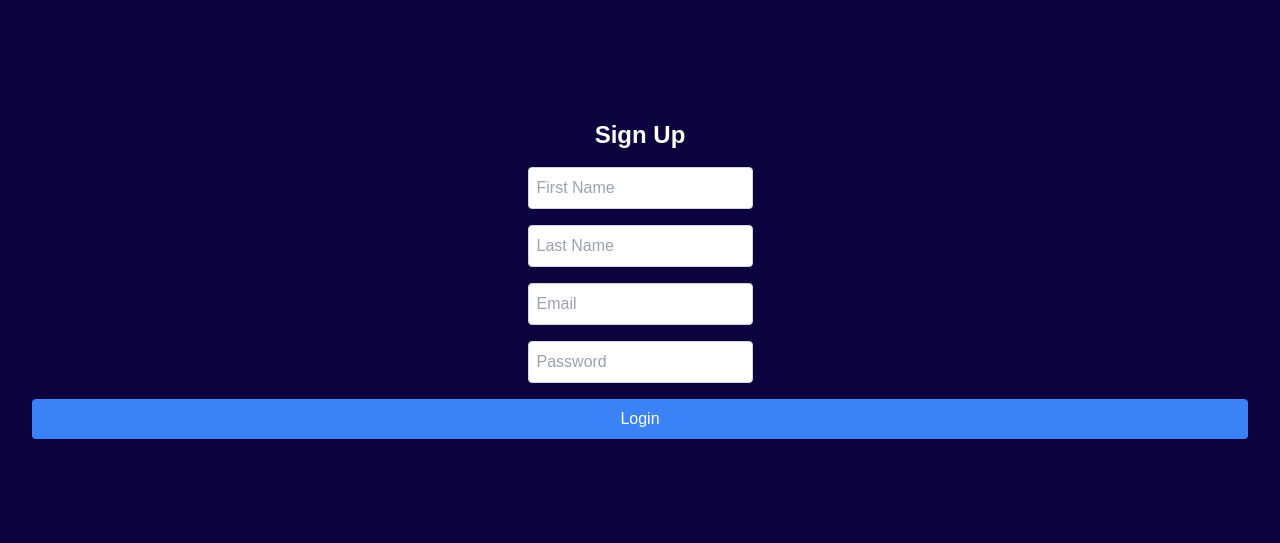
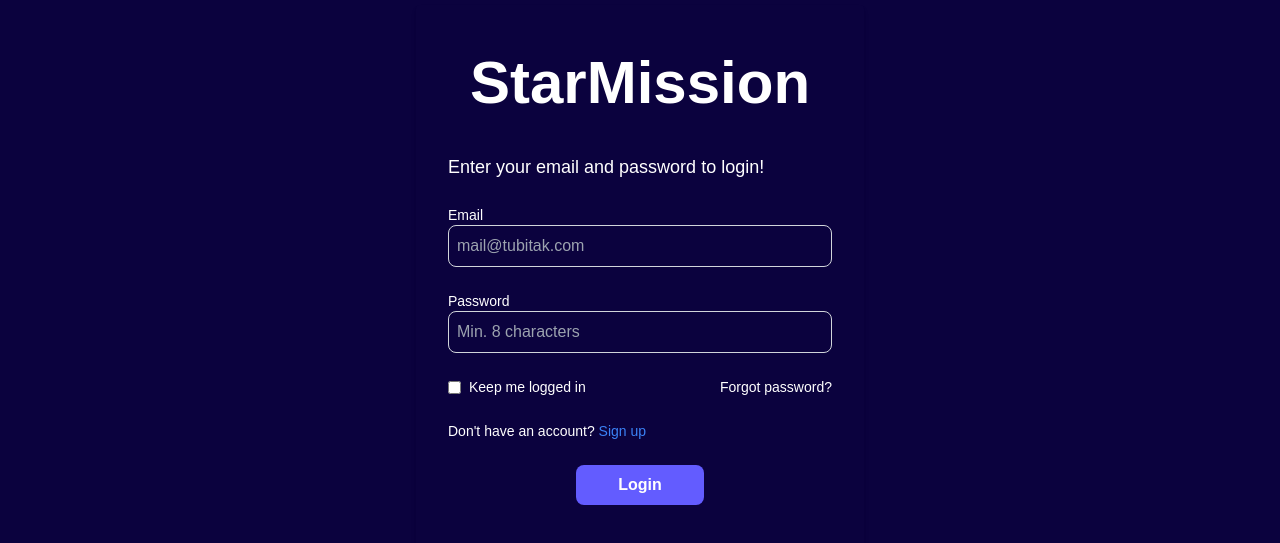
Before and after one commit to GokalpGokdogan/StarMission, a React (Create React App) app: page / in a window 1280 px wide. Shown: the part 121-664 px from the top of the page. Built offline with nearby package versions, Linux system fonts and the light colour scheme.

Commit message:
sign up page created

```diff
--- a/package.json
+++ b/package.json
@@ -7,7 +7,9 @@
     "@testing-library/react": "^13.0.0",
     "@testing-library/user-event": "^13.2.1",
     "react": "^18.2.0",
+    "react-country-state-city": "^1.1.0",
     "react-dom": "^18.2.0",
+    "react-router-dom": "^6.22.3",
     "react-scripts": "5.0.1",
     "web-vitals": "^2.1.0"
   },
--- a/src/App.js
+++ b/src/App.js
@@ -1,13 +1,19 @@
 import logo from './logo.svg';
 import Login from './screens/Login';
 import SignUp from "./screens/SignUp";
+import {BrowserRouter, Routes, Route} from "react-router-dom";
 
 function App() {
   return (
-    <div className='bg-main-bg h-screen'>
-        {/*<Login></Login>*/}
-        <SignUp></SignUp>
-    </div>
+      <BrowserRouter>
+          <div className='bg-main-bg'>
+              <Routes>
+                  <Route path = "/" element = {<Login></Login>}></Route>
+                  <Route path = "/sign-up" element = {<SignUp></SignUp>}></Route>
+                  <Route path = "/login" element = {<Login></Login>}></Route>
+              </Routes>
+          </div>
+      </BrowserRouter>
   );
 }
 
--- a/src/screens/Login.js
+++ b/src/screens/Login.js
@@ -1,4 +1,5 @@
 import React, { useState } from 'react';
+import {Link, Route} from 'react-router-dom';
 
 const Login = () => {
   const [email, setEmail] = useState('');
@@ -59,7 +60,7 @@ const Login = () => {
           </div>
           <button type="button" className="text-white text-sm cursor-pointer" onClick={handleForgotPasswordClick}>Forgot password?</button>
         </div>
-        <label htmlFor="signup" className="mb-2 text-white text-sm">Don't have an account? Sign up</label>
+        <label htmlFor="signup" className="mb-2 text-white text-sm">Don't have an account? <Link to="/sign-up" className="text-blue-500">Sign up</Link></label>
         <div className="flex items-center justify-center mb-4 mt-4">
           <button type="submit" className={`w-32 bg-button-purple text-white py-2 rounded-lg font-bold`}>
             Login
--- a/src/screens/SignUp.js
+++ b/src/screens/SignUp.js
@@ -1,48 +1,200 @@
-import React, {useState} from "react";
+import React, {useEffect, useState} from 'react';
+import {
+    GetCountries,
+    GetState,
+    GetCity,
+} from "react-country-state-city";
+import {Link} from "react-router-dom";
 
 const SignUp = () => {
+    const [firstName, setFirstName] = useState('');
+    const [lastName, setLastName] = useState('');
     const [email, setEmail] = useState('');
     const [password, setPassword] = useState('');
+    const [countryId, setCountryId] = useState(0);
+    const [phoneCode, setPhoneCode] = useState(''); // Default phone code
+    const [phoneNumber, setPhoneNumber] = useState('');
+    const [showFirstNamePlaceholder, setShowFirstNamePlaceholder] = useState(true);
+    const [showLastNamePlaceholder, setShowLastNamePlaceholder] = useState(true);
+    const [showEmailPlaceholder, setShowEmailPlaceholder] = useState(true);
+    const [showPasswordPlaceholder, setShowPasswordPlaceholder] = useState(true);
 
-    const handleEmailChange = (e) => setEmail(e.target.value);
-    const handlePasswordChange = (e) => setPassword(e.target.value);
+    const [countriesList, setCountriesList] = useState([]);
+    const [countriesPhoneList, setCountriesPhoneList] = useState([]);
+    const [stateList, setStateList] = useState([]);
+    const [cityList, setCityList] = useState([]);
+
+
+    useEffect(() => {
+        GetCountries().then((result) => {
+            setCountriesList(result);
+            setCountriesPhoneList([...new Set(result.map(country => country.phone_code))]);
+        });
+    }, []);
+
+    countriesPhoneList.sort((a, b) => a - b);
+
+    const handleFirstNameChange = (e) => {
+        setFirstName(e.target.value);
+        setShowFirstNamePlaceholder(e.target.value === '');
+    };
+
+    const handleLastNameChange = (e) => {
+        setLastName(e.target.value);
+        setShowLastNamePlaceholder(e.target.value === '');
+    };
+
+    const handleEmailChange = (e) => {
+        setEmail(e.target.value);
+        setShowEmailPlaceholder(e.target.value === '');
+    };
+
+    const handlePhoneNumberChange = (e) => {
+        setPhoneNumber(e.target.value);
+        // Validate phone number format??
+    };
+
+    const handlePhoneCodeChange = (e) => {
+        setPhoneCode(e.target.value);
+    };
+
+    const handlePasswordChange = (e) => {
+        setPassword(e.target.value);
+        setShowPasswordPlaceholder(e.target.value === '');
+    };
+
     const handleSubmit = (e) => {
         e.preventDefault();
-        // Add login functionality here
+        // Add sign up functionality here
     };
 
+
+    const handleCountryChange = (e) => {
+        setCountryId(e.target.value);
+    }
+
     return (
-        <form onSubmit={handleSubmit} className="bg-main-bg p-8 rounded shadow-md flex flex-col justify-center items-center h-full">
-            <h2 className="text-2xl font-bold mb-4 text-white">Sign Up</h2>
+        <div className="flex items-center justify-center">
+            <form onSubmit={handleSubmit} className="bg-main-bg p-8 rounded shadow-md flex flex-col justify-center w-full max-w-md">
+                <div className="flex items-center justify-center mb-4">
+                    <h2 className="text-6xl font-bold mt-4 mb-4 text-white">StarMission</h2>
+                </div>
+                <label htmlFor="email" className="mt-2 text-white text-lg text-center">Sign Up!</label>
+
+                <div className="mt-10 grid grid-cols-1 gap-x-6 gap-y-8 sm:grid-cols-6">
+                    <div className="sm:col-span-3">
+                        <label htmlFor="first-name" className="mt-6 text-white text-sm">First Name</label>
                         <input
                             type="first-name"
                             placeholder="First Name"
-                className="mb-4 p-2 border border-gray-300 rounded"
+                            value={firstName}
+                            onChange={handleFirstNameChange}
+                            className="bg-transparent border border-gray-300 rounded-lg p-2 mb-4 text-white w-full"
                         />
+                    </div>
+                    <div className="sm:col-span-3">
+                        <label htmlFor="last-name" className="mt-6 text-white text-sm">Last Name</label>
                         <input
                             type="last-name"
                             placeholder="Last Name"
-                className="mb-4 p-2 border border-gray-300 rounded"
+                            value={lastName}
+                            onChange={handleLastNameChange}
+                            className="bg-transparent border border-gray-300 rounded-lg p-2 mb-4 text-white w-full"
                         />
+                    </div>
+                </div>
+                <label htmlFor="email" className="mt-2 text-white text-sm">Email</label>
                 <input
                     type="email"
-                placeholder="Email"
+                    placeholder="mail@tubitak.com"
                     value={email}
                     onChange={handleEmailChange}
-                className="mb-4 p-2 border border-gray-300 rounded"
+                    className="bg-transparent border border-gray-300 rounded-lg p-2 mb-4 text-white w-full"
                 />
+                <label htmlFor="country" className="mt-2 text-white text-sm">Country</label>
+                <select
+                    id="country"
+                    name="country"
+                    value = {countryId}
+                    onChange={handleCountryChange}
+                    className="bg-transparent border border-gray-300 rounded-lg p-2 mb-4 text-white w-full "
+                >
+                    <option value='0' className="text-black" defaultValue>Select Country</option>
+                    {countriesList.map((item, index) => (
+                        <option className="text-black" key={index+1} value={index+1}>
+                            {item.name}
+                        </option>
+                    ))}
+                </select>
+                <label htmlFor="phone-number" className="mt-2 text-white text-sm">Phone Number</label>
+                <div className="mt-2 grid grid-cols-1 gap-x-2 gap-y-8 sm:grid-cols-12">
+                    <div className="sm:col-span-3">
+                        <select
+                            id="country-code"
+                            name="country-code"
+                            value={phoneCode}
+                            onChange={handlePhoneCodeChange}
+                            className="bg-transparent border border-gray-300 rounded-lg p-2 mb-4 text-white w-full"
+                        >
+                            {countriesPhoneList.map((item, index) => (
+                                <option className="text-black" key={index} value={index}>
+                                    +{item}
+                                </option>
+                            ))}
+                        </select>
+                    </div>
+                    <div className="sm:col-span-5">
+                        <input
+                            type="phone-number"
+                            placeholder="123 456 7890"
+                            value={phoneNumber}
+                            onChange={handlePhoneNumberChange}
+                            className="bg-transparent border border-gray-300 rounded-lg p-2 mb-4 text-white w-full"
+                        />
+                    </div>
+                </div>
+                <div className="mt-2 grid grid-cols-1 gap-x-6 gap-y-8 sm:grid-cols-6">
+                    <div className="sm:col-span-3">
+                        <label htmlFor="birth-date" className="mt-2 text-white text-sm">Birth Date</label>
+                        <input
+                            type="birth-date"
+                            placeholder="dd.mm.yyyy"
+                            className="bg-transparent border border-gray-300 rounded-lg p-2 mb-4 text-white w-full"
+                        />
+                    </div>
+                    <div className="sm:col-span-3">
+                        <label htmlFor="gender" className="mt-2 text-white text-sm">Gender</label>
+                        <select
+                            id="gender"
+                            name="gender"
+                            className="bg-transparent border border-gray-300 rounded-lg p-2 mb-4 text-white w-full "
+                        >
+                            <option className="text-black" defaultValue>Select Gender</option>
+                            <option className="text-black" >Woman</option>
+                            <option className="text-black" >Man</option>
+                            <option className="text-black" >Other</option>
+                            <option className="text-black" >Prefer Not to Say</option>
+                        </select>
+                    </div>
+                </div>
+                <label htmlFor="password" className="mt-2 text-white text-sm">Password</label>
                 <input
                     type="password"
-                placeholder="Password"
+                    placeholder="Min. 8 characters"
                     value={password}
                     onChange={handlePasswordChange}
-                className="mb-4 p-2 border border-gray-300 rounded"
+                    className="bg-transparent border border-gray-300 rounded-lg p-2 mb-4 text-white w-full"
                 />
-            <button type="submit" className="w-full bg-blue-500 text-white py-2 rounded">
-                Login
+                <label htmlFor="signup" className="mb-2 text-white text-sm">Already have an account? <Link to="/login" className="text-blue-500">Login</Link></label>
+                <div className="flex items-center justify-center mb-4 mt-4">
+                    <button type="submit" className={`w-32 bg-button-purple text-white py-2 rounded-lg font-bold`}>
+                        Sign Up
                     </button>
+                </div>
             </form>
+        </div>
     );
-}
+};
+
 
 export default SignUp;
--- a/tailwind.config.js
+++ b/tailwind.config.js
@@ -7,6 +7,7 @@ module.exports = {
     extend: {
       colors: {
         "main-bg": "#0B023E",
+        "drop-down-blue": "#f7f7f7",
         "button-purple": "#635CFF",
       },
         fontFamily: {
```
Also changed, not shown: 2 other files (tests, documents, lock files or other folders). Lines whose indentation alone changed are shown as unchanged.
